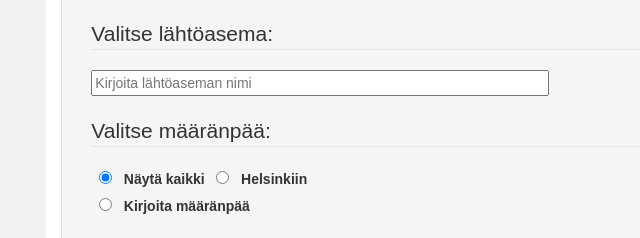
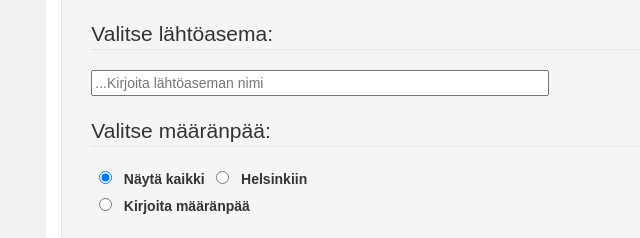
Before and after one commit to Lalefal/Dynamic-Web-Applications-with-Javascript, a plain HTML site: page Projekti2b/index.html in a window 1280 px wide. Shown: the part 146-384 px from the top of the page, 167-807 px from the left. Drawn offline with nearby package versions, Linux system fonts and the light colour scheme; no server answers.

Commit message:
Update index.html

```diff
--- a/Projekti2b/index.html
+++ b/Projekti2b/index.html
@@ -43,7 +43,7 @@
       <div class="divit">
         <legend>Valitse lähtöasema:</legend>
         <!-- <label for="kirjoitaAsema">Kirjoita tai valitse</label><br> -->
-        <input id="kirjoitaAsema" list="asemalista"  name="asemalista" placeholder="Kirjoita lähtöaseman nimi" required>
+        <input id="kirjoitaAsema" list="asemalista"  name="asemalista" placeholder="...Kirjoita lähtöaseman nimi" required>
         <datalist id="asemalista">   </datalist>
       </div>
 
```
